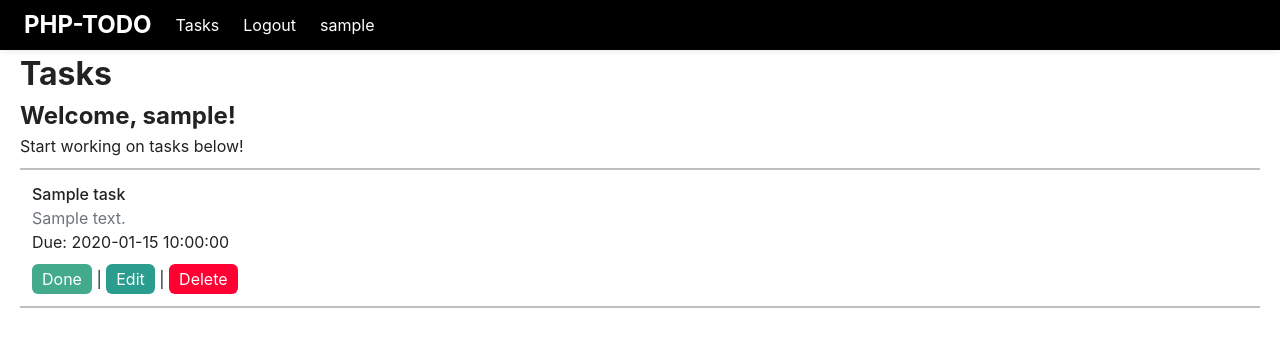
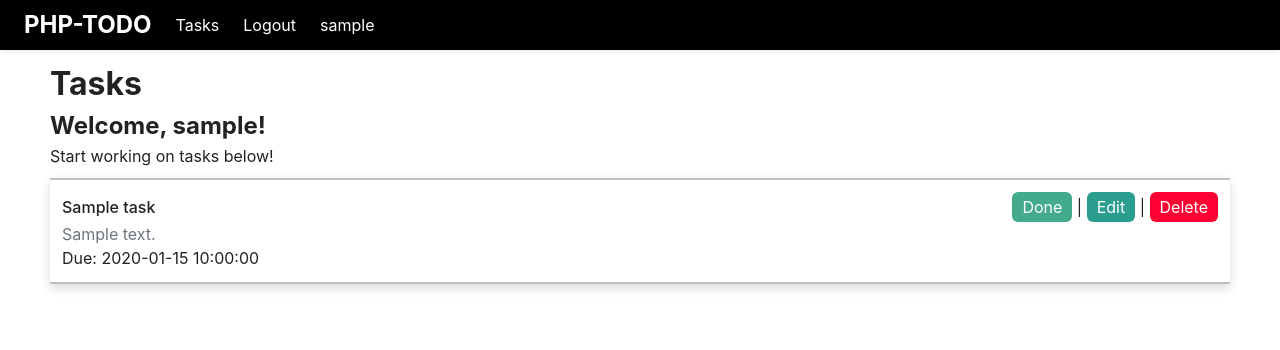
Before and after one commit to mkhikhwan/php-mvc-todo, a PHP site: page /tasks in a window 1280 px wide. Shown: the top 350 px of the page. Run offline with PHP 8.4, Linux system fonts and the light colour scheme; the visitor is signed in with stand-in values (Sample User, id 1); tables that the repository leaves empty or names only in its code hold one stand-in row (values such as "Sample post").

Commit message:
fix: index layout and styling

```diff
--- a/app/views/tasks/index.php
+++ b/app/views/tasks/index.php
@@ -7,14 +7,16 @@
     <?php if(!empty($tasks)): ?>
         <?php foreach($tasks as $index => $task): ?>
             <li class="task-item">
-                <p class="task-name"><?= $task['name'] ?> <span class="task-priority task-priority-<?= $task['priority'] ?>"><?= $task['priority'] ?></span></p>
+                <div class="task-name-wrapper">
+                    <p class="task-name"><?= $task['name'] ?> <span class="task-priority task-priority-<?= $task['priority'] ?>"><?= $task['priority'] ?></span></p>
+                    <div class="task-buttons">
+                        <a href="" class="btn btn-success">Done</a> |
+                        <a href="" class="btn btn-primary">Edit</a> |
+                        <a href="" class="btn btn-danger">Delete</a>
+                    </div>
+                </div>
                 <p class="task-desc"><?= $task['description'] ?></p>
                 <p class="task-due">Due: <?= $task['due_date'] ?></p>
-                <div style="margin-top: 10px;">
-                    <a href="" class="btn btn-success">Done</a> |
-                    <a href="" class="btn btn-primary">Edit</a> |
-                    <a href="" class="btn btn-danger">Delete</a>
-                </div>
             </li>
         <?php endforeach ?>
     <?php else: ?>
--- a/public/css/style.css
+++ b/public/css/style.css
@@ -54,7 +54,7 @@ img {
 }
 
 .content {
-    padding: 50px 20px 0px 20px;
+    padding: 60px 50px 0px 50px;
 }
 
 .logo{
@@ -64,6 +64,7 @@ img {
 
 .task-list{
     margin: 10px 0px;
+    box-shadow: 0 4px 10px rgba(0,0,0,0.15);
 }
 
 .task-item{
@@ -78,13 +79,24 @@ img {
 
 .task-name{
     font-weight: 500;
+    display: inline-flex;
+    align-items: center;
+}
+.task-name-wrapper{
+    display: flex;
+    align-items: center;
+}
+.task-buttons{
+    margin-left: auto;
 }
 .task-desc{
     color: #6c757d;
 }
 /* TASK PRIORITY STYLING */
 .task-priority{
-    display: inline-block;
+    display: flex;
+    align-items: center;
+    margin: 0 6px;
     font-size: 10px;
     text-transform: capitalize;
     border-radius: 4px;
```
